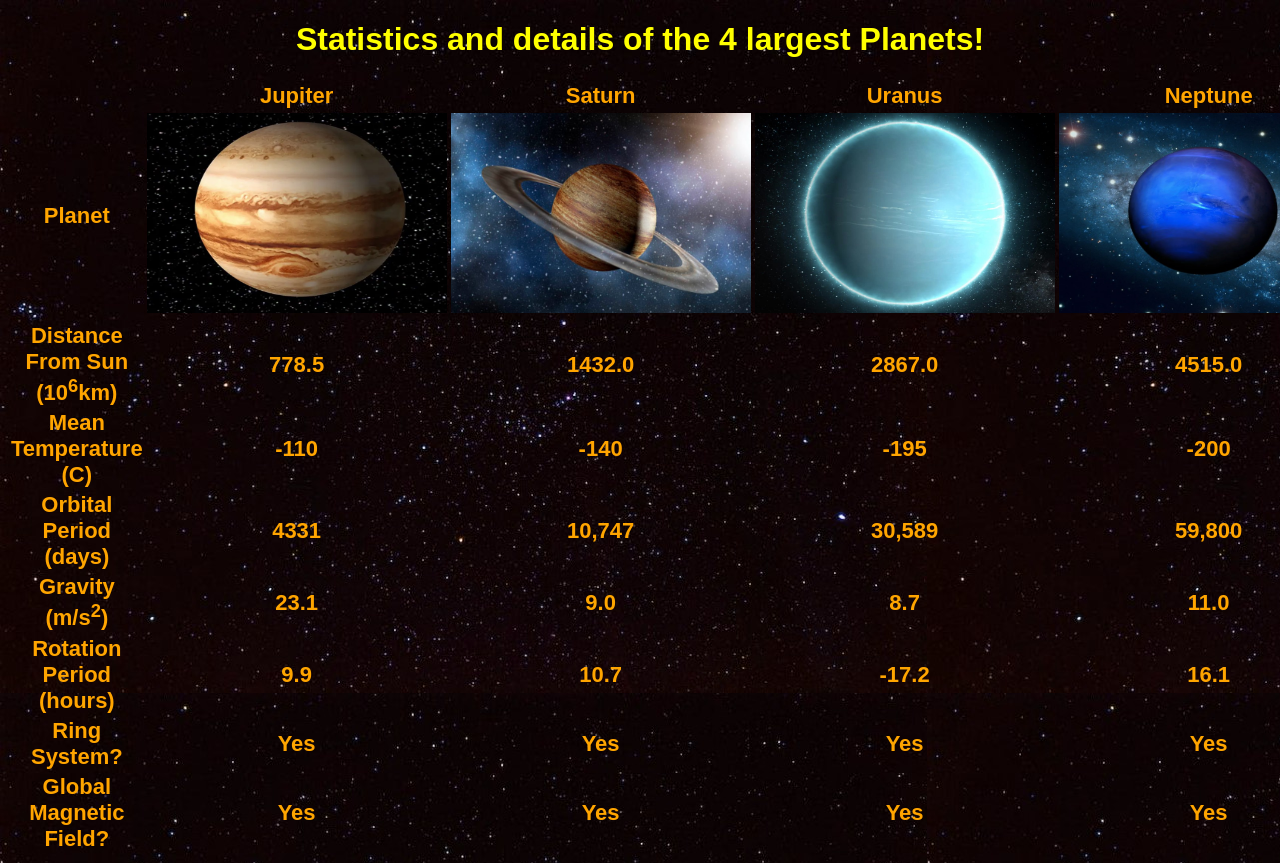
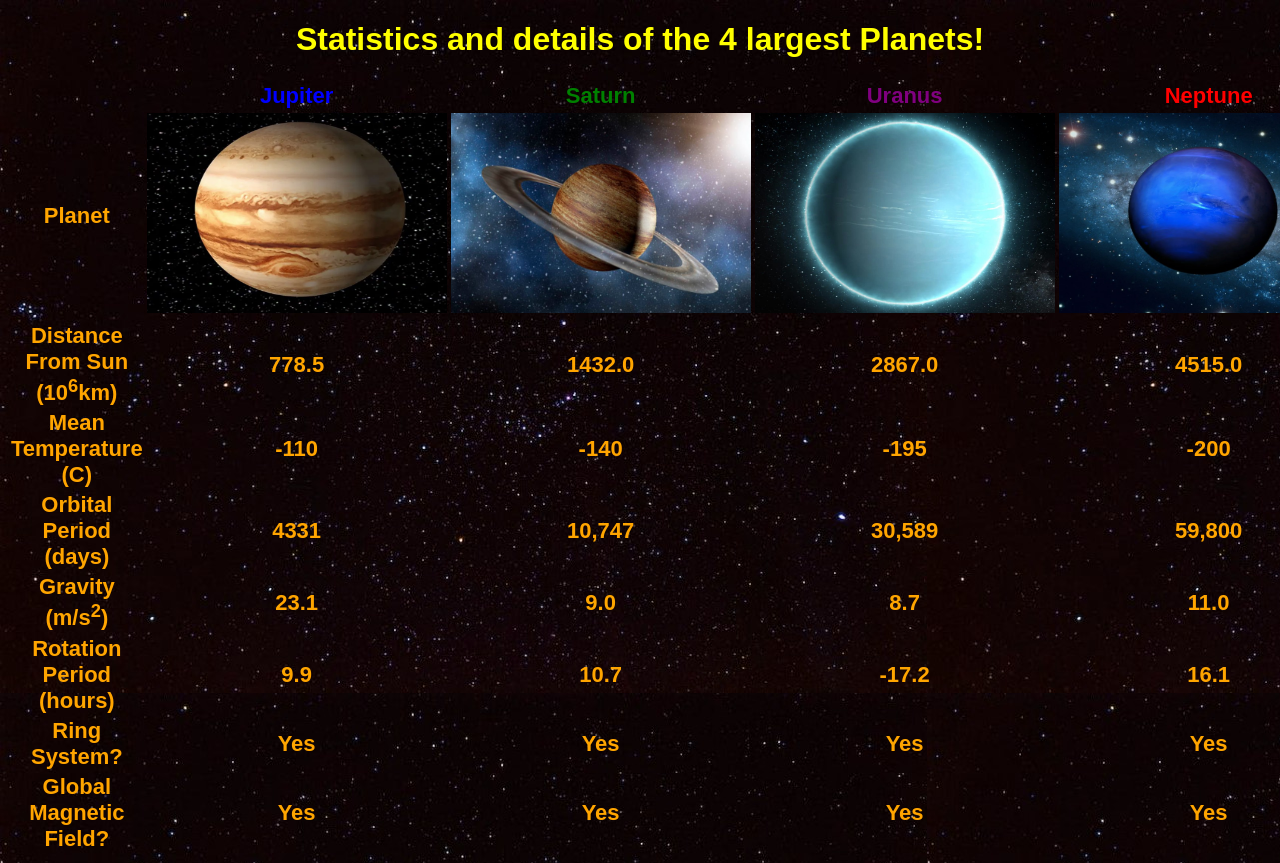
Before and after one commit to sabaslote/lab5, a plain HTML site: page index.html in a window 1280 px wide. Shown: the top 863 px of the page. Drawn offline with Linux system fonts and the light colour scheme.

Commit message:
adding class and color

```diff
--- a/css/style.css
+++ b/css/style.css
@@ -12,8 +12,17 @@ h1 {
 	font-family: arial;
 }
 
-jupiter{
+.jupiter {
 	color: blue;
+}
+.saturn {
+	color: green;
+}
+.uranus {
+	color: purple;
+}
+.neptune {
+	color: red;
 }
 td, th {
 	text-align: center;
--- a/index.html
+++ b/index.html
@@ -10,10 +10,10 @@
   <table>
     <tr>
 	  <th></th>
-	  <th>Jupiter</th>
-	  <th>Saturn</th>
-	  <th>Uranus</th>
-	  <th>Neptune</th>
+	  <th class="jupiter">Jupiter</th>
+	  <th class="saturn">Saturn</th>
+	  <th class="uranus">Uranus</th>
+	  <th class="neptune">Neptune</th>
 	</tr>
 	<tr>
 	<td>Planet</td>
```
